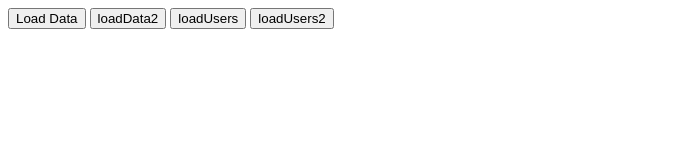
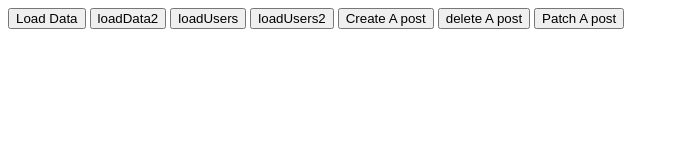
Before and after one commit to Amitkumersarkar/API, a plain HTML site: page index.html in a window 1280 px wide. Shown: the whole page, without its empty margins (0-679 px from the left). Drawn offline with Linux system fonts and the light colour scheme.

Commit message:
added updated file

```diff
--- a/index.html
+++ b/index.html
@@ -12,6 +12,9 @@
     <button onclick="loadData2()">loadData2</button>
     <button onclick="loadUsers()">loadUsers</button>
     <button onclick="loadUsers2()">loadUsers2</button>
+    <button onclick="createAPost()">Create A post</button>
+    <button onclick=" deleteAPost()">delete A post</button>
+    <button onclick="patchAPost()">Patch A post</button>
 
     <div class="users-container">
         <ul id="users-list">
--- a/js File/index.js
+++ b/js File/index.js
@@ -18,3 +18,40 @@ function displayUsers2(data) {
         ul.appendChild(li);
     }
 }
+
+function deleteAPost() {
+    fetch('https://jsonplaceholder.typicode.com/posts/1', {
+        method: 'DELETE',
+    });
+}
+
+function patchAPost() {
+
+    fetch('https://jsonplaceholder.typicode.com/posts/1', {
+        method: 'PATCH',
+        body: JSON.stringify({
+            title: 'foo',
+        }),
+        headers: {
+            'Content-type': 'application/json; charset=UTF-8',
+        },
+    })
+        .then((response) => response.json())
+        .then((json) => console.log(json));
+}
+
+function createAPost() {
+    fetch('https://jsonplaceholder.typicode.com/posts', {
+        method: 'POST',
+        body: JSON.stringify({
+            title: 'foo',
+            body: 'bar',
+            userId: 1,
+        }),
+        headers: {
+            'Content-type': 'application/json; charset=UTF-8',
+        },
+    })
+        .then((response) => response.json())
+        .then((json) => console.log(json));
+}
```
Also changed, not shown: js File/post.js (line endings or trailing spaces).
